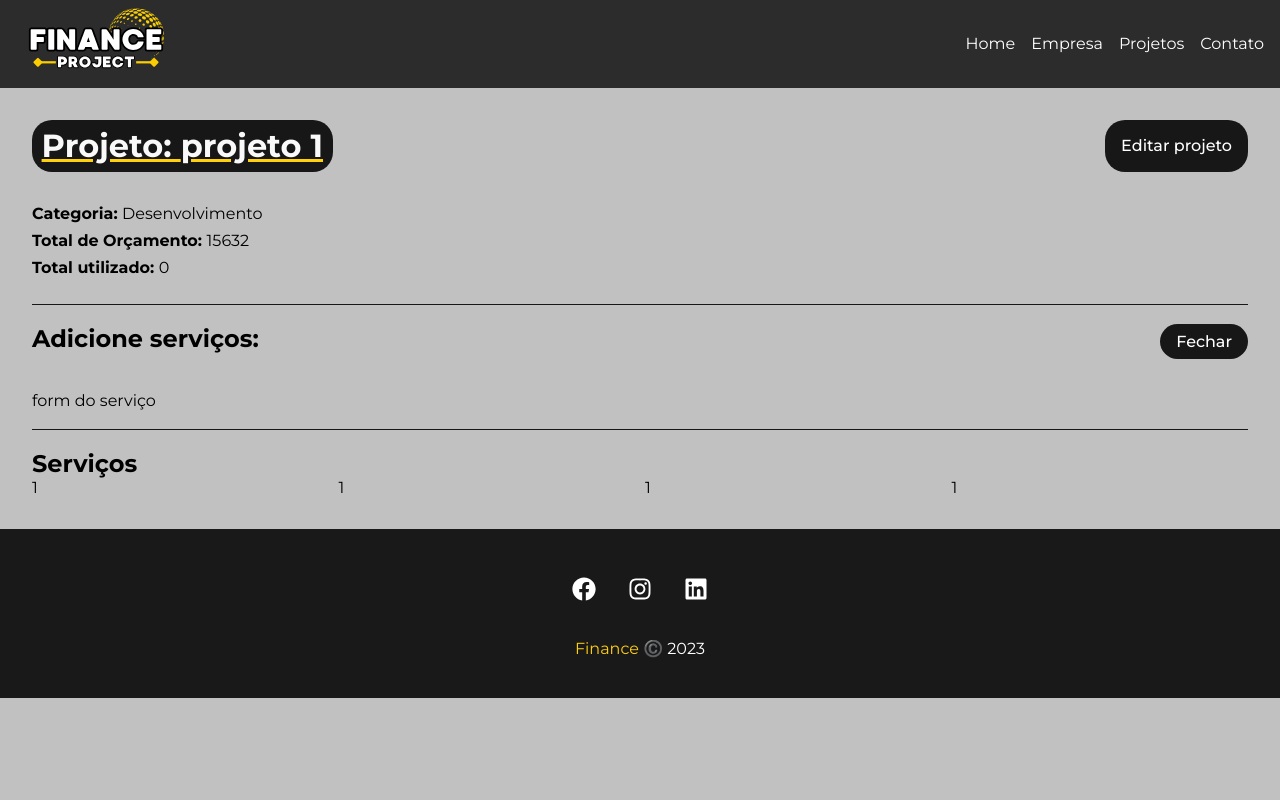
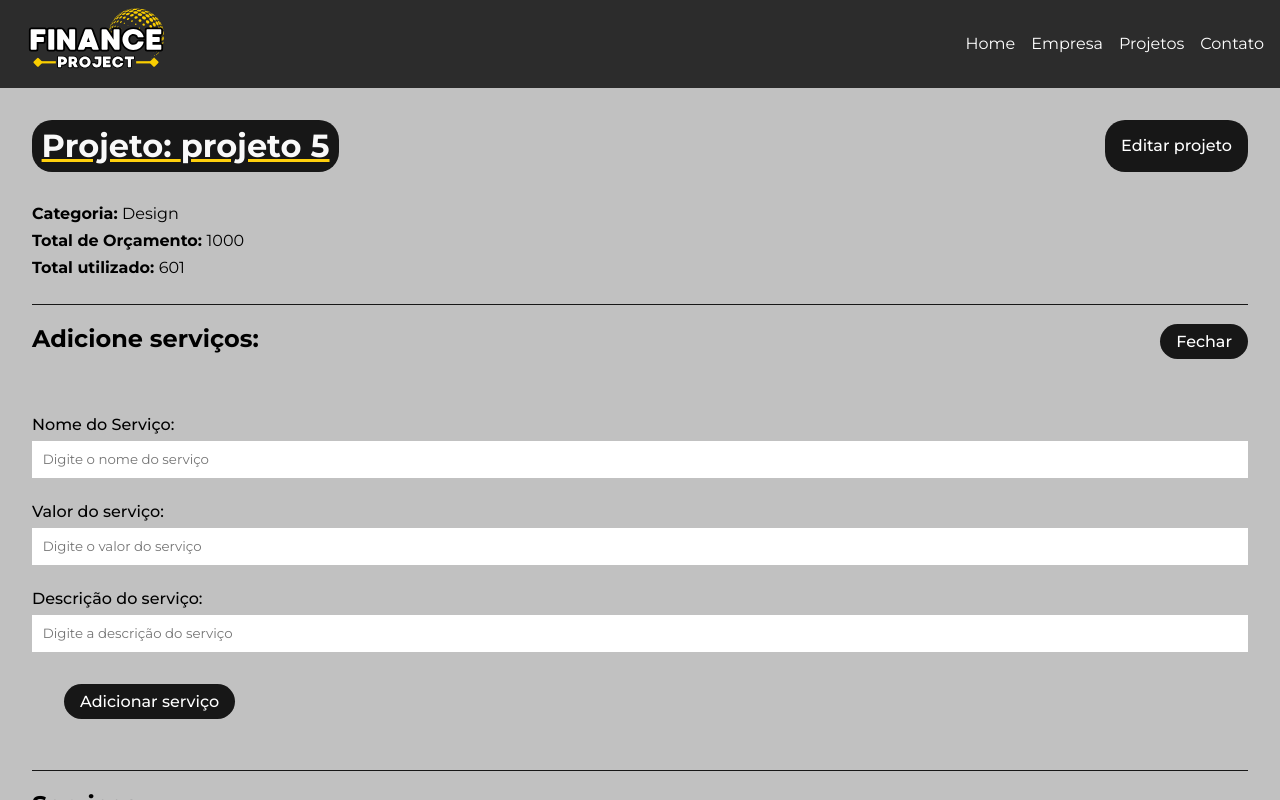
Before and after one commit to GSBarros17/pagina-react, a React (Create React App) app: page /Project/1 in a window 1280 px wide. Both pictures are taken after a click on the button "Criar serviços". Shown: the top 800 px of the page. Built offline with nearby package versions, Linux system fonts and the light colour scheme; data requests are answered from the project's data file; the HTML template or start-up script is replaced by a standard one.

Commit message:
desenvolvendo a criação de serviço no project

```diff
--- a/db.json
+++ b/db.json
@@ -1,14 +1,39 @@
 {
   "projects": [
     {
-      "Name_project": "projeto 1",
-      "Value_project": "15632",
+      "Name_project": "projeto 5",
+      "Value_project": "1000",
       "category": {
-        "id": "2",
-        "name": "Desenvolvimento"
+        "id": "3",
+        "name": "Design"
       },
-      "cost": 0,
-      "service": [],
+      "cost": 601,
+      "service": [
+        {
+          "Name_service": "serviço21",
+          "cost": "100",
+          "Description": "personal project creation of an accounting",
+          "id": "68d4c00a-9b01-495e-bc26-55dfb3735d8b"
+        },
+        {
+          "Name_service": "serviço21",
+          "cost": "101",
+          "Description": "personal project creation of an accounting2",
+          "id": "64bf7e3b-5cc1-46c5-9b9d-3d8d4b30366f"
+        },
+        {
+          "Name_service": "serviço24",
+          "cost": "200",
+          "Description": "6484ASDASD2",
+          "id": "0c285625-e1f7-4647-90ed-5f357b073ee6"
+        },
+        {
+          "Name_service": "serviço25",
+          "cost": "200",
+          "Description": "personal project creation of an accounting1",
+          "id": "fbb980f9-217d-4451-a45a-9767ebd2d871"
+        }
+      ],
       "id": 1
     }
   ],
--- a/src/components/pages/Project.js
+++ b/src/components/pages/Project.js
@@ -1,10 +1,12 @@
 import styles from "./Project.module.css"
 import { useState, useEffect } from "react"
 import { useParams } from "react-router-dom"
+import { parse, v4 as uuidv4} from "uuid"
 import Loading from "../layout/Loading"
 import ProjectForm from "../project/ProjectForm"
 import Message from "../layout/Message"
 import CardsArea from "../layout/CardsArea"
+import ServiceForm from "../service/ServiceForm"
 
 export default function Project(){
 
@@ -32,6 +34,43 @@ export default function Project(){
             .catch((err) => console.log(err))
         }, 1000)
     }, [id])
+
+    function createService(project){
+        setMessage('')
+        const lastService = project.service[project.service.length - 1]
+
+        lastService.id = uuidv4()
+
+        const lastServiceCost = lastService.cost
+
+        const newCost = parseFloat(project.cost) + parseFloat(lastServiceCost)
+
+        if(newCost > parseFloat(project.Value_project)){
+            setMessage('Orçamento ultrapassado, verifique o valor do serviço!')
+            setType('error')
+            project.service.pop()
+            return false
+        }
+
+        project.cost = newCost
+
+        fetch(`http://localhost:5000/projects/${project.id}`,{
+            method: 'PATCH',
+            headers: {
+                'Content-Type': 'application/json',
+            },
+            body: JSON.stringify(project),
+        })
+            .then((resp) => resp.json())
+            .then((data) => {
+                setProject(data)
+                setShowServiceForm(false)
+                setMessage("Serviço adicionado com sucesso!")
+                setType("success")
+            })
+            .catch((err) => console.log(err))
+
+    }
 
     function toggleProjectForm(){
         setShowProjectForm(!showProjectForm)
@@ -109,7 +148,12 @@ export default function Project(){
                         {!showServiceForm ? "Criar serviços" : "Fechar"}
                     </button>
                     <div className={styles.projectInfo}>
-                        {showServiceForm && <div>form do serviço</div>}
+                        {showServiceForm &&
+                        <ServiceForm
+                            handleSubmit={createService}
+                            btn="Adicionar serviço"
+                            projectData={project}
+                        />}
                     </div>
                 </div>
                 <h2>Serviços</h2>
--- /dev/null
+++ b/src/components/service/ServiceForm.js
@@ -0,0 +1,48 @@
+import { useState } from "react"
+import Input from "../form/Input"
+import FormBtn from "../form/FormBtn"
+
+export default function ServiceForm({handleSubmit, projectData, btn}){
+    const [service, setService] = useState({})
+
+
+    const submit = (e) => {
+        e.preventDefault()
+        projectData.service.push(service)
+        handleSubmit(projectData)
+    }
+
+    function handleChange(e){
+        setService({...service, [e.target.name]: e.target.value})
+    }
+
+
+    return(
+        <div>
+           <form onSubmit={submit}>
+              <Input
+                type="text"
+                text="Nome do Serviço:"
+                name="Name_service"
+                placeholder="Digite o nome do serviço"
+                handleOnChange={handleChange}
+              />
+              <Input
+                type="number"
+                text="Valor do serviço:"
+                name="cost"
+                placeholder="Digite o valor do serviço"
+                handleOnChange={handleChange}
+              />
+              <Input
+                type="text"
+                text="Descrição do serviço:"
+                name="Description"
+                placeholder="Digite a descrição do serviço"
+                handleOnChange={handleChange}
+              />
+              <FormBtn value={btn}/>
+           </form>
+        </div>
+    )
+}
```
